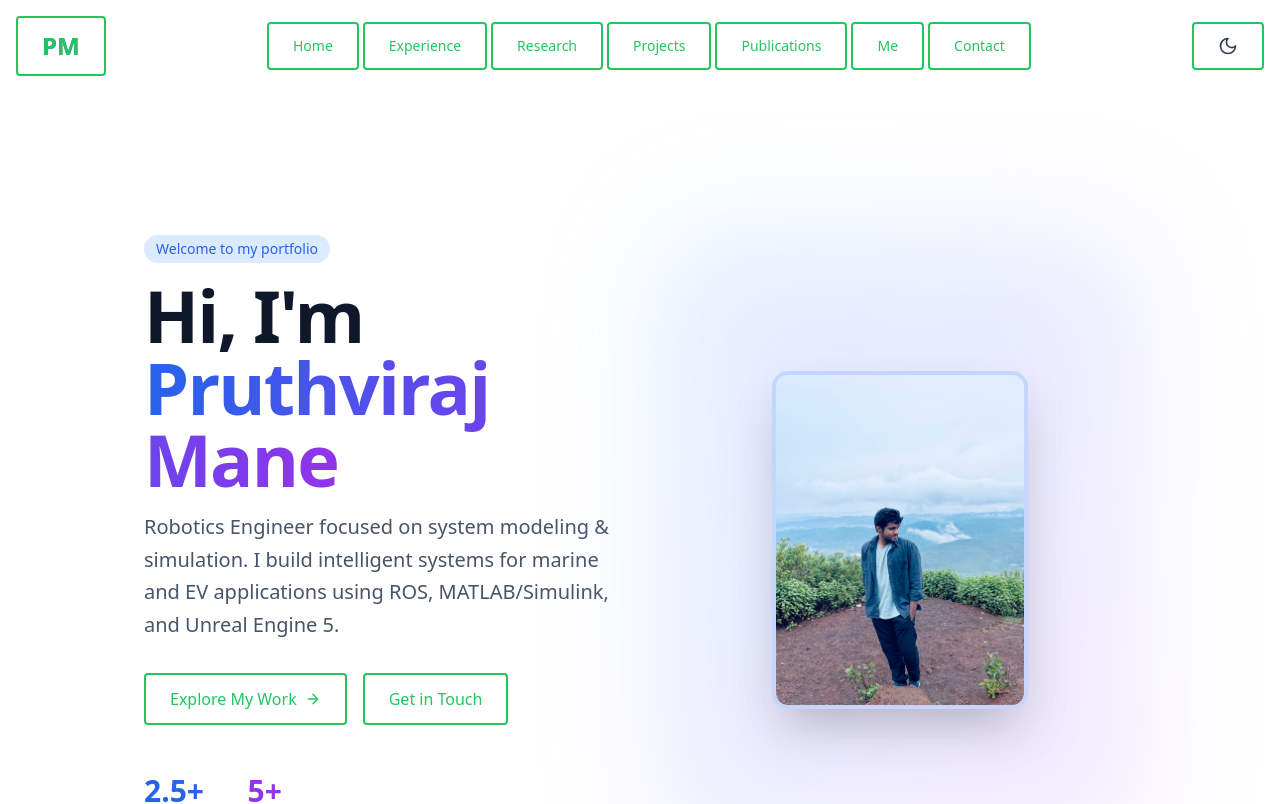
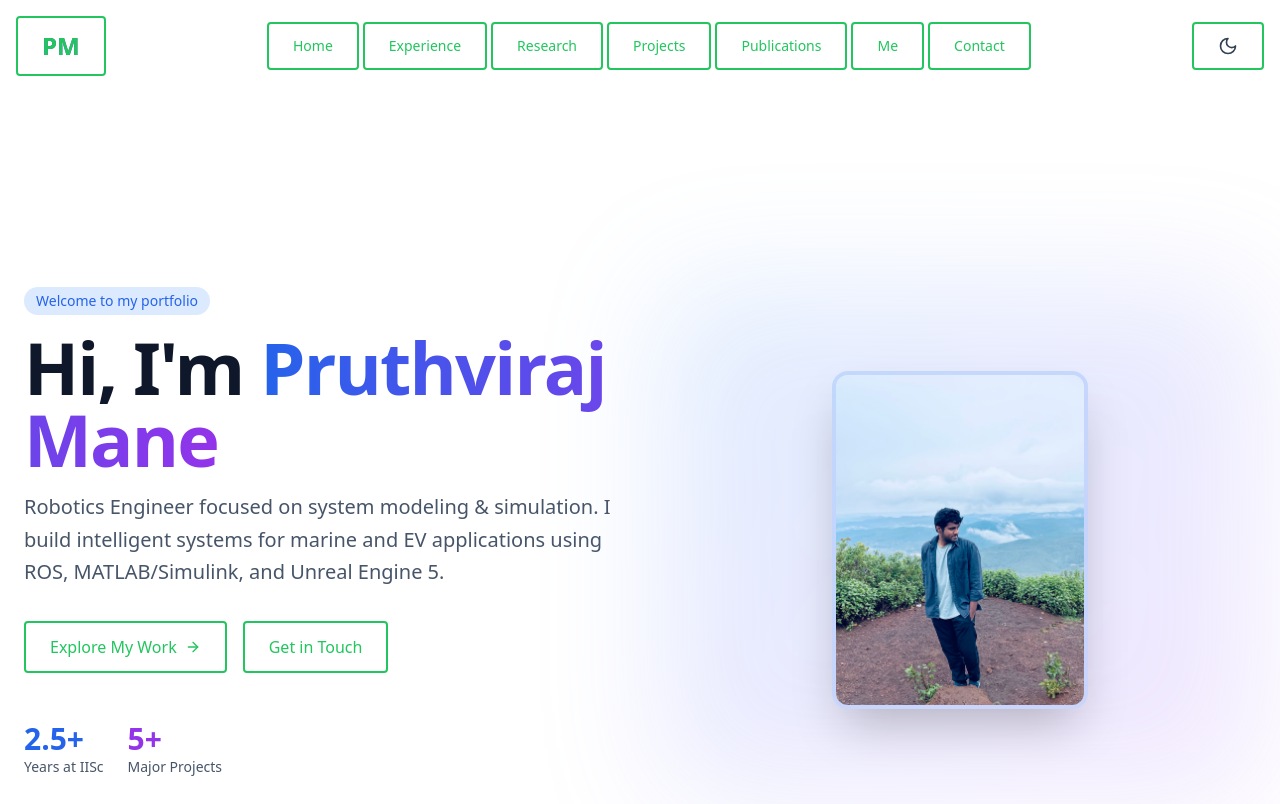
Before and after one commit to pruthvi54/pruthvi54.github.io, a React (Vite) app: page / in a window 1280 px wide. Shown: the top 804 px of the page. Built offline with nearby package versions, Linux system fonts and the light colour scheme; the HTML template or start-up script is replaced by a standard one.

Commit message:
Increase page width: max-w-5xl → max-w-7xl for wider content area

```diff
--- a/src/components/Layout.tsx
+++ b/src/components/Layout.tsx
@@ -138,7 +138,7 @@ export default function Layout({ children }: LayoutProps) {
       </nav>
 
       {/* Main Content */}
-      <main className="container mx-auto px-4 py-12 max-w-5xl">
+      <main className="container mx-auto px-6 py-12 max-w-7xl">
         {children}
       </main>
 
```
